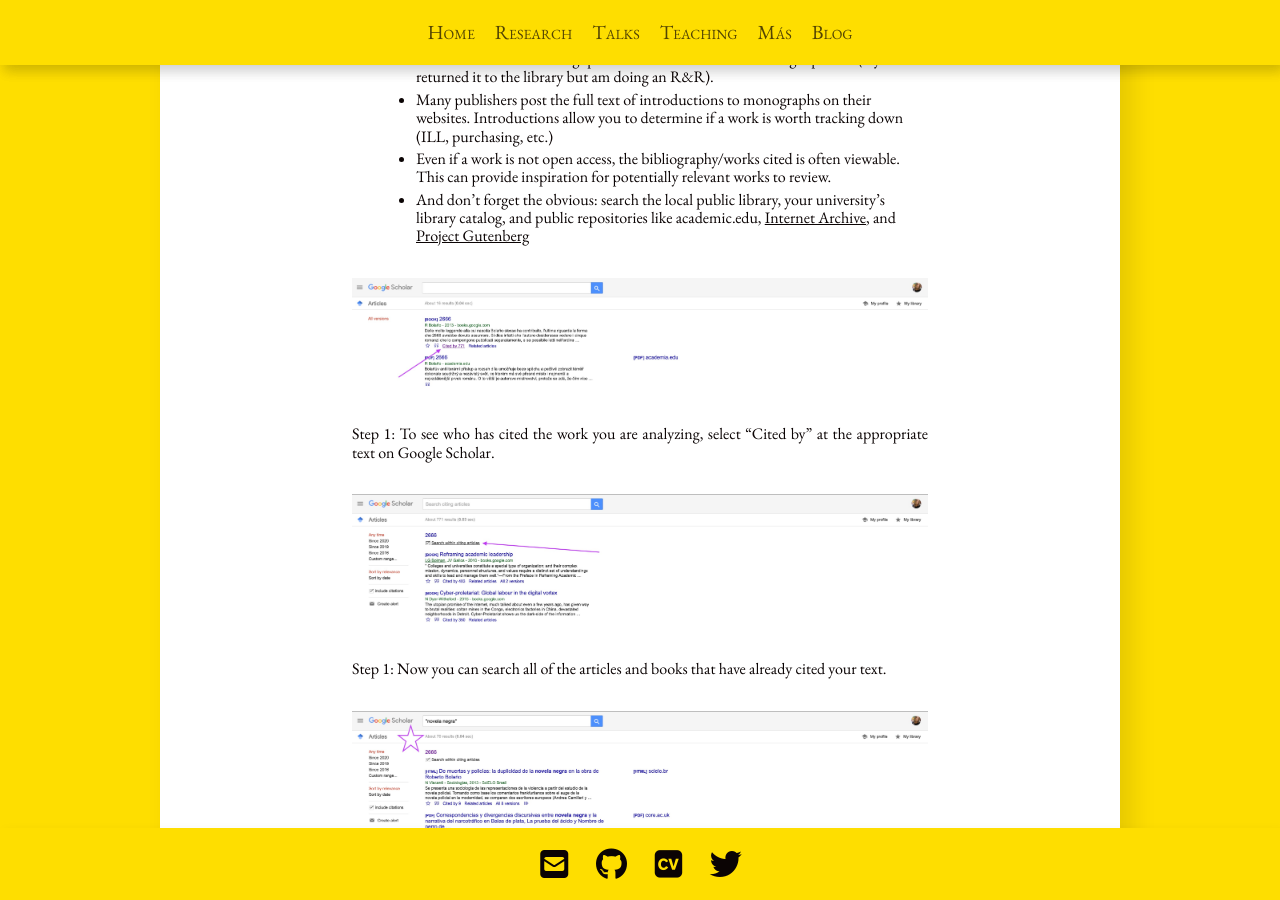
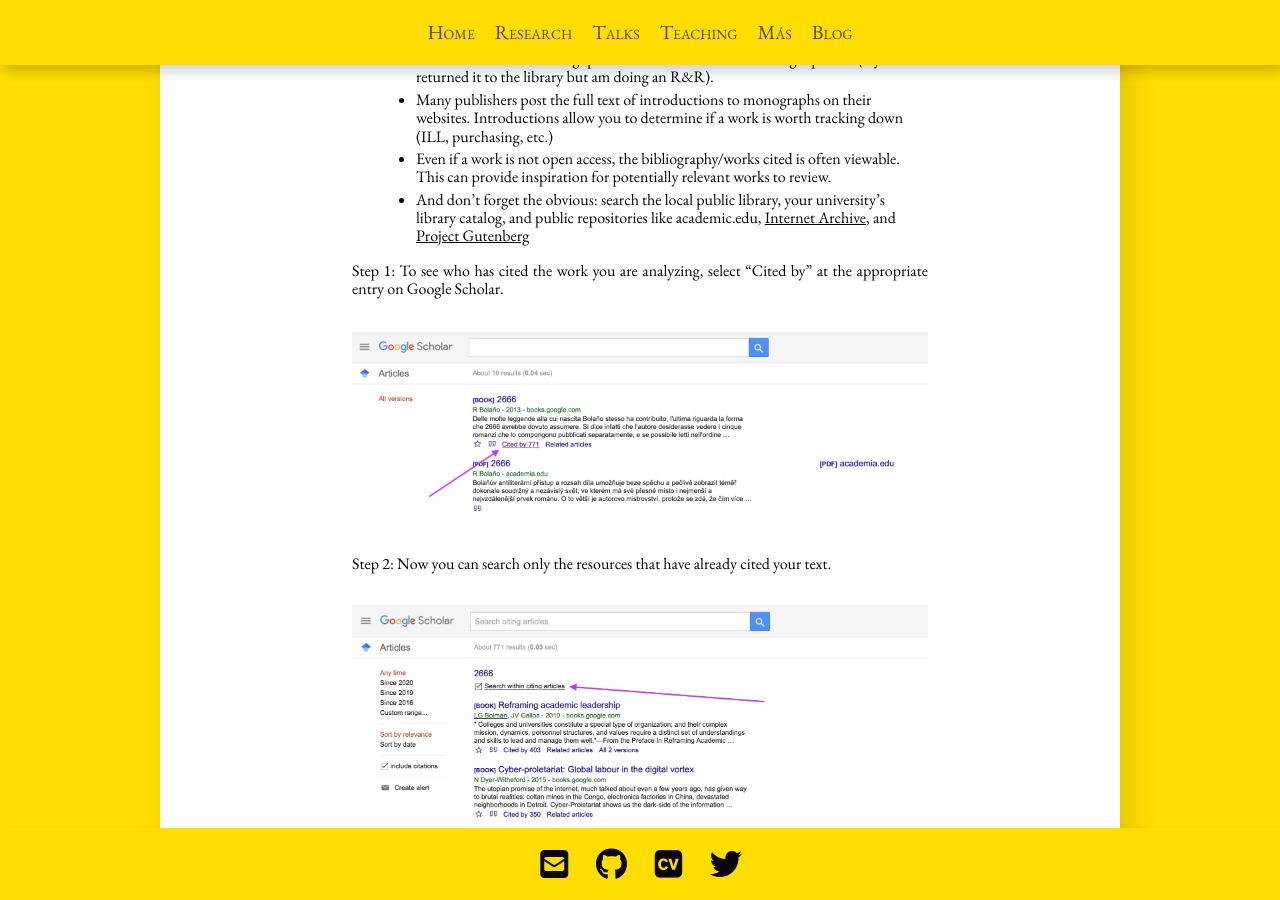
Before and after one commit to dajmcdon/tamara-site, a Jekyll site: the page built from _posts/2020-08-02-compiling-bib.md, in a window 1280 px wide and 900 px high, scrolled down 2080 px. Built offline with Jekyll 4.4.1, drawn with Linux system fonts in a browser that asks for light colours; nearby versions of some CDN libraries; some web fonts are replaced.

Commit message:
fix captions

```diff
--- a/_posts/2020-08-02-compiling-bib.md
+++ b/_posts/2020-08-02-compiling-bib.md
@@ -37,9 +37,9 @@ Now, to the cliffhanger. How did I locate the difficult to find text that my adv
 * Even if a work is not open access, the bibliography/works cited is often viewable. This can provide inspiration for potentially relevant works to review.
 * And don't forget the obvious: search the local public library, your university's library catalog, and public repositories like academic.edu, [Internet Archive](https://archive.org), and [Project Gutenberg](http://www.gutenberg.org)
 
+Step 1: To see who has cited the work you are analyzing, select "Cited by" at the appropriate entry on Google Scholar.
 ![](/assets/images/GoogleScholar_CitedBy.jpg)
-Step 1: To see who has cited the work you are analyzing, select "Cited by" at the appropriate text on Google Scholar.
+Step 2: Now you can search only the resources that have already cited your text.
 ![](/assets/images/GoogleScholar_SearchWithin.jpg)
-Step 1: Now you can search all of the articles and books that have already cited your text.
+Step 3: Bingo! A much nore manageable number of secondary sources to wade through.
 ![](/assets/images/Bingo.jpg)
-Step 3: Bingo! A much nore manageable number of secondary sources to wade through.
```
Also changed, not shown: assets/images/Bingo.jpg, assets/images/GoogleScholar_CitedBy.jpg, assets/images/GoogleScholar_SearchWithin.jpg.
